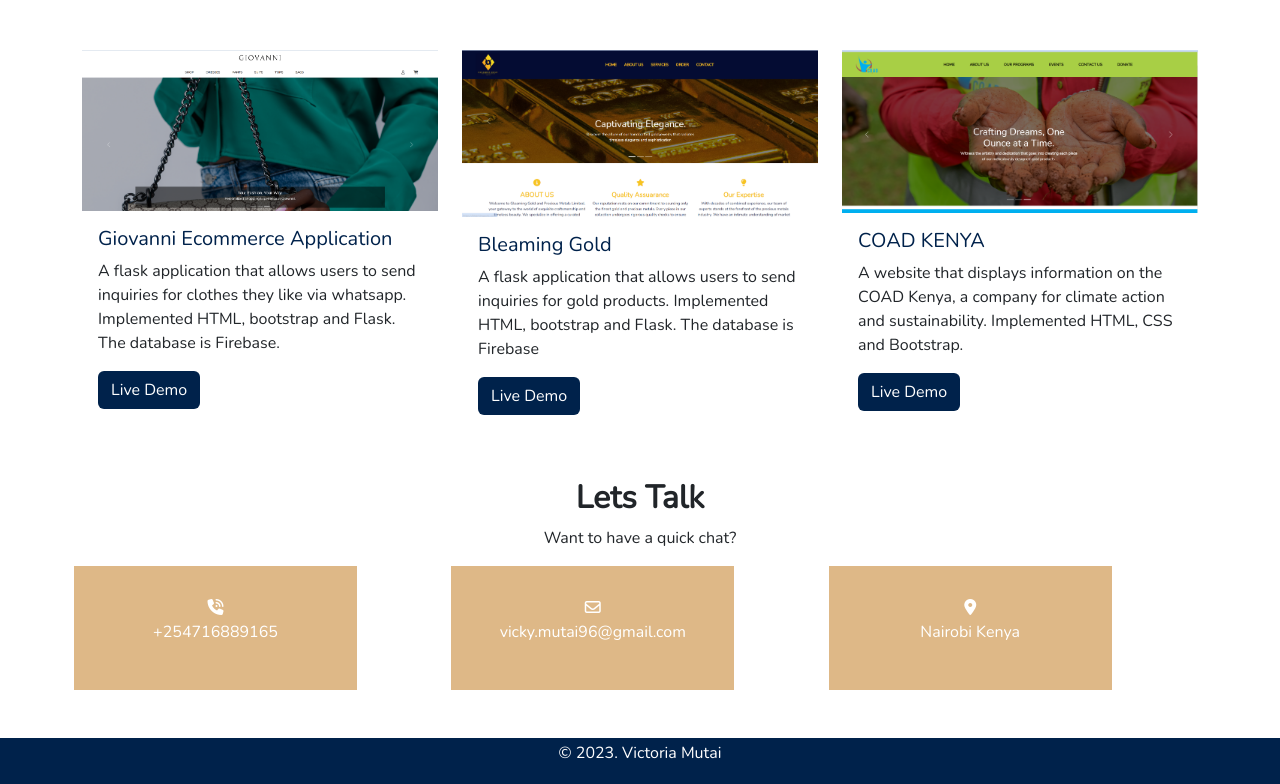
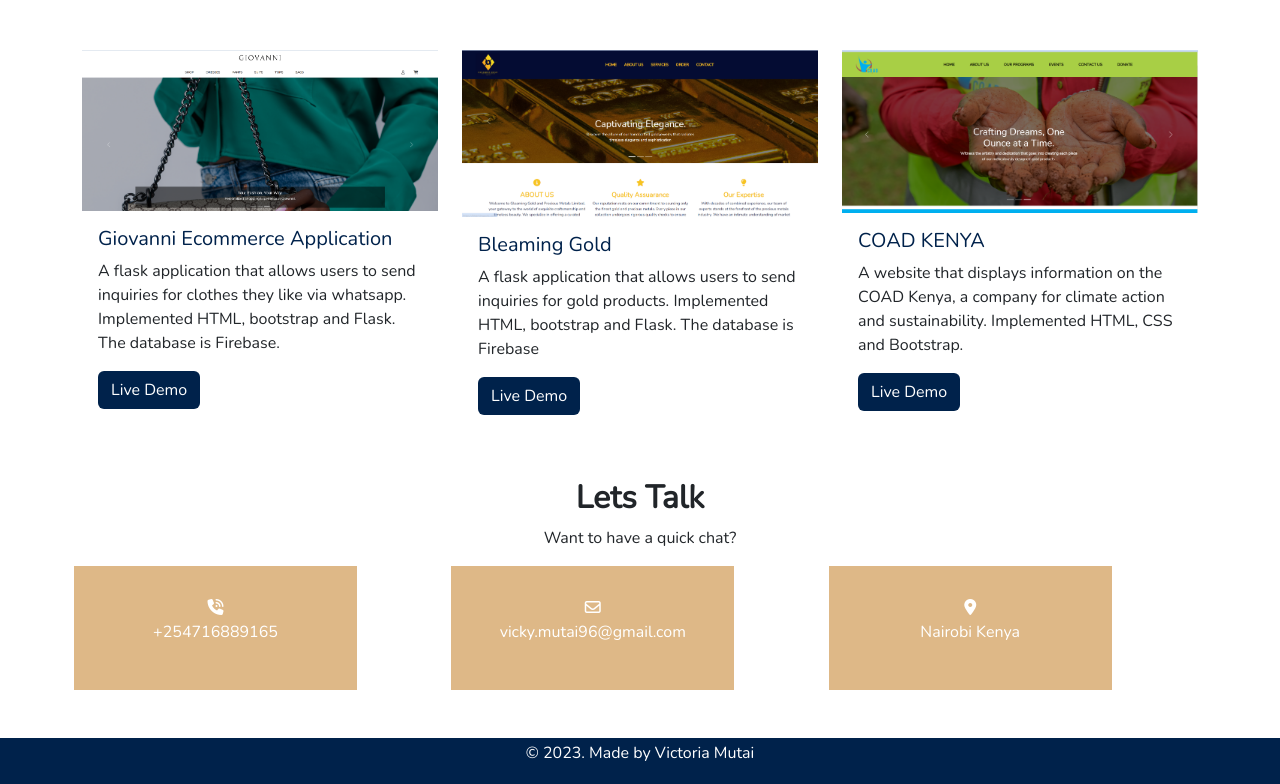
Before and after one commit to VickyMutai/VickyMutai.github.io, an Angular app: page / in a window 1280 px wide. Shown: the part 937-1721 px from the top of the page. Built offline with nearby package versions, Linux system fonts and the light colour scheme.

Commit message:
Changing year

```diff
--- a/src/app/app.component.html
+++ b/src/app/app.component.html
@@ -158,5 +158,5 @@
     </div>
 </div>
 <footer class="footer text-center">
-    <p>&copy; 2023. Victoria Mutai</p>
+    <p>&copy; 2023. Made by Victoria Mutai</p>
 </footer>
```
